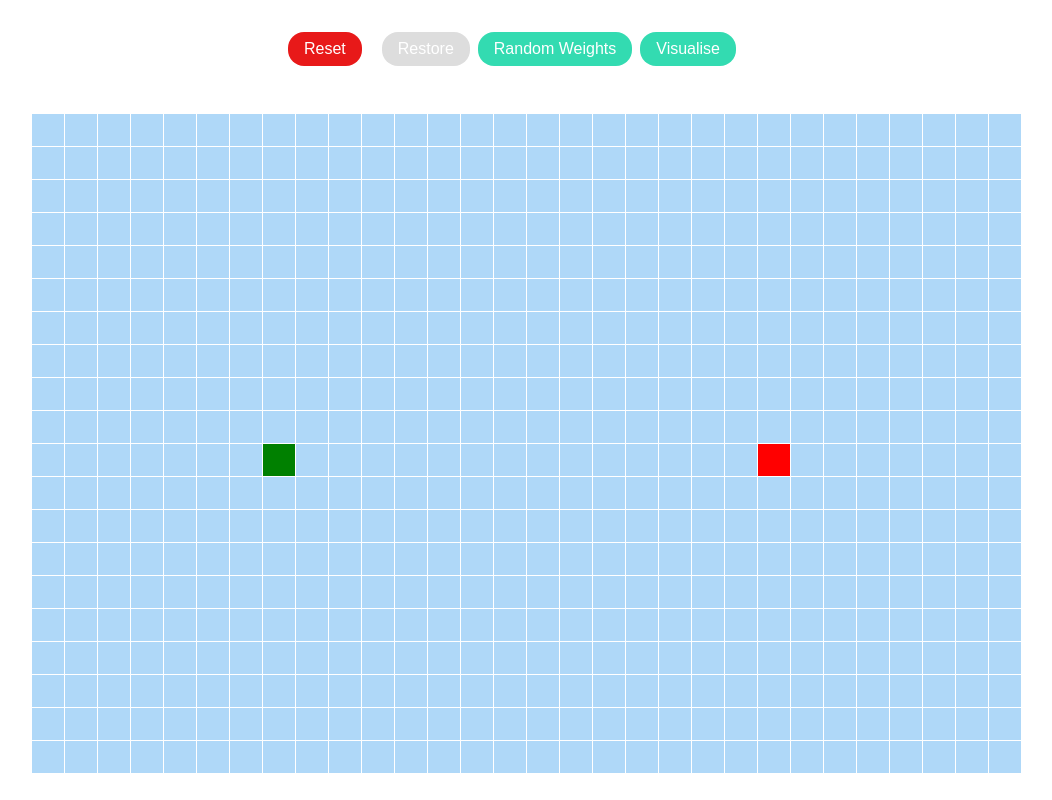
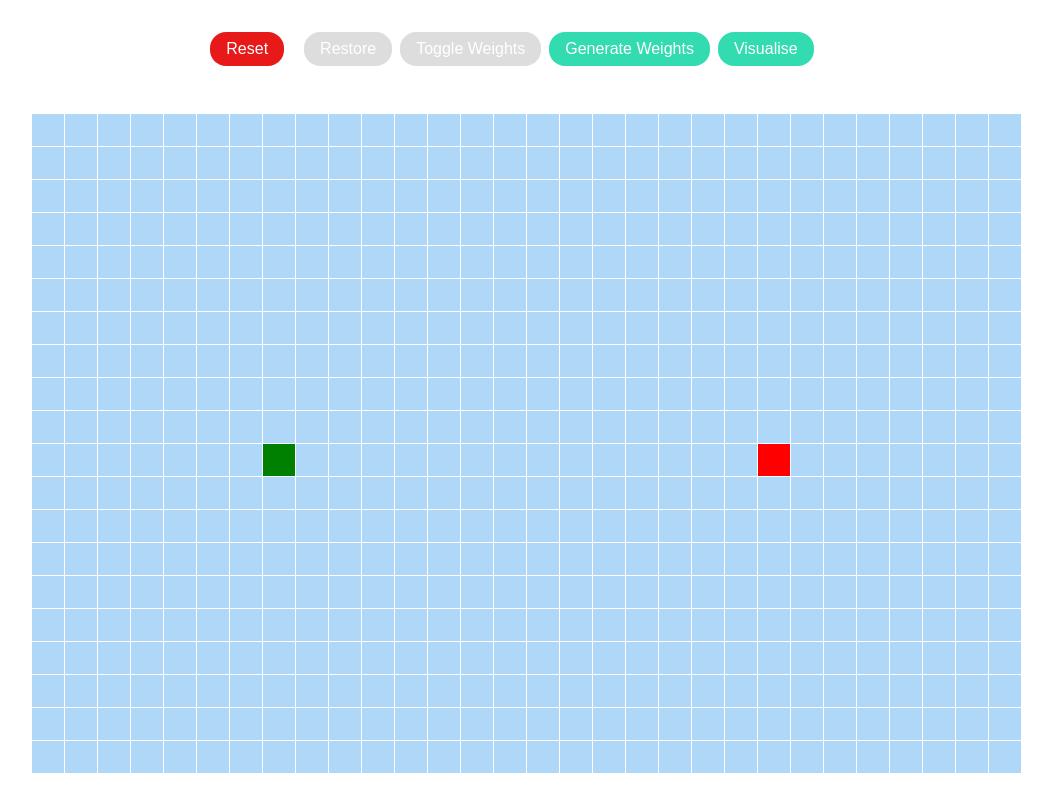
Before and after one commit to Kiyeo/pathfinding-visualiser, a React (Create React App) app: page / in a window 1280 px wide. Shown: the whole page, without its empty margins (128-1180 px from the left). Built offline with nearby package versions, Linux system fonts and the light colour scheme.

Commit message:
Add toggle weights

```diff
--- a/src/App.js
+++ b/src/App.js
@@ -57,7 +57,7 @@ const App = () => {
       previousNode: null,
       displayWeight: cumulativeWeight,
       cumulativeWeight,
-      isShowWeight: false,
+      isShowCumulativeWeight: false,
     };
   };
 
@@ -67,11 +67,13 @@ const App = () => {
   const visitedNodeOrder = useRef([]);
   const nodeRefArray = useRef([]);
   const isResetting = useRef(false);
-  const isRandomWeights = useRef(false);
+  const isGenerateWeights = useRef(false);
   const timeOut = useRef([]);
   const [isMousePressed, setIsMousePressed] = useState(false);
   const [isStartFinishNode, setIsNewStartNode] = useState(false);
   const [isNewFinishNode, setIsNewFinishNode] = useState(false);
+  const toggleWeightHistory = useRef([]);
+  const isToggle = useRef(false);
 
   useLayoutEffect(() => {
     function updateSize() {
@@ -168,6 +170,8 @@ const App = () => {
     const prevNodeValues = newGrid[row][col];
     const wallNode = {
       ...prevNodeValues,
+      displayWeight: null,
+      isShowWeight: false,
       isWall: !prevNodeValues.isWall,
     };
     newGrid[row][col] = wallNode;
@@ -195,7 +199,7 @@ const App = () => {
       ...prevStartFinishNodeValues,
       displayWeight:
         prevStartFinishNodeValues.displayWeight === null &&
-        isRandomWeights.current
+        isGenerateWeights.current
           ? Math.ceil(Math.random() * 10)
           : prevStartFinishNodeValues.displayWeight,
       [type]: false,
@@ -228,7 +232,7 @@ const App = () => {
           const node = visitedNodeOrder[i];
           const nodeRef = nodeRefArray.current[`${node.row}-${node.col}`];
           // displays cumulative weight if in random weight simulation
-          if (isRandomWeights.current)
+          if (isGenerateWeights.current)
             nodeRef.innerText = `${node.cumulativeWeight}`;
           nodeRef.className = "node node-visited";
         }, 5 * i)
@@ -273,14 +277,14 @@ const App = () => {
       grid,
       nodeStart,
       nodeFinish,
-      isRandomWeights.current
+      isGenerateWeights.current
     );
     const nodesInShortestPathOrder = getNodesInShortestPathOrder(nodeFinish);
     animateDijkstra(visitedNodeOrder.current, nodesInShortestPathOrder);
   };
 
   const resetGrid = () => {
-    isRandomWeights.current = false;
+    isGenerateWeights.current = false;
     timeOut.current.forEach((timer) => {
       clearTimeout(timer);
     });
@@ -291,6 +295,7 @@ const App = () => {
     const initialGrid = getInitialGrid();
     setGrid(initialGrid);
     resetVisitedNodeCSS();
+    toggleWeightHistory.current = [];
   };
 
   const resetVisitedNodeCSS = () => {
@@ -310,7 +315,7 @@ const App = () => {
         nodeRef.innerText = "";
         nodeRef.className = "node node-finish";
       } else {
-        if ((isVisualising || isPostVisualise) && isRandomWeights.current) {
+        if ((isVisualising || isPostVisualise) && isGenerateWeights.current) {
           nodeRef.innerText = `${node.displayWeight}`;
         } else {
           nodeRef.innerText = "";
@@ -328,11 +333,10 @@ const App = () => {
     setIsMousePressed(false);
     setIsPostVisualise(false);
     resetVisitedNodeCSS();
-    randomWeights(grid, isRandomWeights.current, isRestore);
+    perserveGrid(grid, isRestore);
   };
 
-  const randomWeights = (grid, isRandomWeightBool, isRestore = false) => {
-    isRandomWeights.current = isRandomWeightBool;
+  const perserveGrid = (grid, isRestore) => {
     const newGrid = [];
     const startNodeRow = startNode.current.row;
     const startNodeCol = startNode.current.col;
@@ -369,13 +373,16 @@ const App = () => {
           nodeRef.innerText = "";
           nodeRef.className = "node node-finish";
         } else {
+          const currNode = grid[row][col];
           currentRow.push(
             createNode(
               row,
               col,
-              grid[row][col].isWall,
-              isRestore
-                ? grid[row][col].displayWeight
+              currNode.isWall,
+              currNode.isWall || isToggle.current
+                ? null
+                : isRestore
+                ? currNode.displayWeight
                 : Math.random() > 0.5
                 ? Math.ceil(Math.random() * 10)
                 : 1,
@@ -383,12 +390,86 @@ const App = () => {
               { row: finishNodeRow, col: finishNodeCol }
             )
           );
-          nodeRef.className = grid[row][col].isWall ? "node node-wall" : "node";
+          nodeRef.className = currNode.isWall ? "node node-wall" : "node";
         }
       }
       newGrid.push(currentRow);
     }
     setGrid(newGrid);
+    return newGrid;
+  };
+
+  const generateWeights = (grid, isToggleWeightBool, isRestore = false) => {
+    isGenerateWeights.current = isToggleWeightBool;
+    isToggle.current = false;
+    const newGrid = perserveGrid(grid, isRestore);
+    if (isGenerateWeights.current) {
+      toggleWeightHistory.current = newGrid;
+    }
+  };
+
+  const toggleWeights = () => {
+    isGenerateWeights.current = !isGenerateWeights.current;
+    isToggle.current = !isToggle.current;
+    if (isToggle.current) {
+      perserveGrid(grid, false);
+    } else {
+      const newGrid = [];
+      const startNodeRow = startNode.current.row;
+      const startNodeCol = startNode.current.col;
+      const finishNodeRow = finishNode.current.row;
+      const finishNodeCol = finishNode.current.col;
+      for (let row = 0; row < NUM_ROWS; row++) {
+        const currentRow = [];
+        for (let col = 0; col < NUM_COLUMNS; col++) {
+          const nodeRef = nodeRefArray.current[`${row}-${col}`];
+          if (row === startNodeRow && col === startNodeCol) {
+            currentRow.push(
+              createNode(
+                startNodeRow,
+                startNodeCol,
+                false,
+                null,
+                { row: startNodeRow, col: startNodeCol },
+                { row: finishNodeRow, col: finishNodeCol }
+              )
+            );
+            nodeRef.innerText = "";
+            nodeRef.className = "node node-start";
+          } else if (row === finishNodeRow && col === finishNodeCol) {
+            currentRow.push(
+              createNode(
+                finishNodeRow,
+                finishNodeCol,
+                false,
+                null,
+                { row: startNodeRow, col: startNodeCol },
+                { row: finishNodeRow, col: finishNodeCol }
+              )
+            );
+            nodeRef.innerText = "";
+            nodeRef.className = "node node-finish";
+          } else {
+            const currNode = toggleWeightHistory.current[row][col];
+            currentRow.push(
+              createNode(
+                row,
+                col,
+                currNode.isWall,
+                grid[row][col].isWall ? null : currNode.displayWeight,
+                { row: startNodeRow, col: startNodeCol },
+                { row: finishNodeRow, col: finishNodeCol }
+              )
+            );
+            nodeRef.className = grid[row][col].isWall
+              ? "node node-wall"
+              : "node";
+          }
+        }
+        newGrid.push(currentRow);
+      }
+      setGrid(newGrid);
+    }
   };
 
   return (
@@ -413,10 +494,19 @@ const App = () => {
             disabledTitle={"Restores state before the visualisation"}
           ></Button>
           <Button
-            type={"random-weights"}
-            handleFunction={() => randomWeights(grid, true)}
+            type={"toggle-weights"}
+            handleFunction={() => toggleWeights()}
+            disable={
+              !toggleWeightHistory.current.length ||
+              isVisualising ||
+              isPostVisualise
+            }
+          ></Button>
+          <Button
+            type={"generate-weights"}
+            handleFunction={() => generateWeights(grid, true)}
             disable={isVisualising || isPostVisualise}
-            title={"Assigns random weights to each node"}
+            title={"Generates random weights to each node. Click to toggle."}
             disabledTitle={"Can only reassign random weights on restore"}
           ></Button>
           <Button
@@ -457,7 +547,7 @@ const App = () => {
                 isVisited,
                 displayWeight,
                 cumulativeWeight,
-                isShowWeight,
+                isShowCumulativeWeight: isShowWeight,
               } = node;
               return (
                 <Node
--- a/src/components/Button.jsx
+++ b/src/components/Button.jsx
@@ -23,9 +23,9 @@ export default function Button(props) {
   const displayTitle =
     type === "restore" && disable
       ? disabledTitle
-      : type === "random-weights" && !disable
+      : type === "toggle-weights" && !disable
       ? title
-      : type === "random-weights" && disable
+      : type === "toggle-weights" && disable
       ? disabledTitle
       : "";
   const className = isVisualising
```
